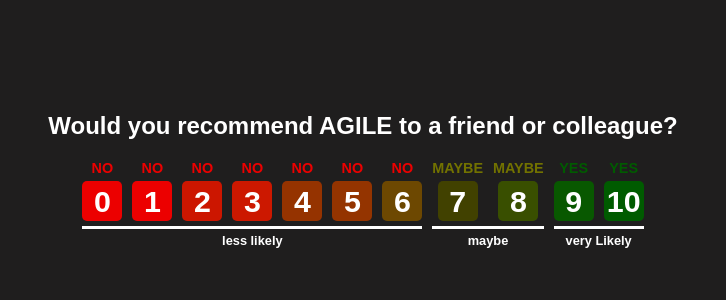
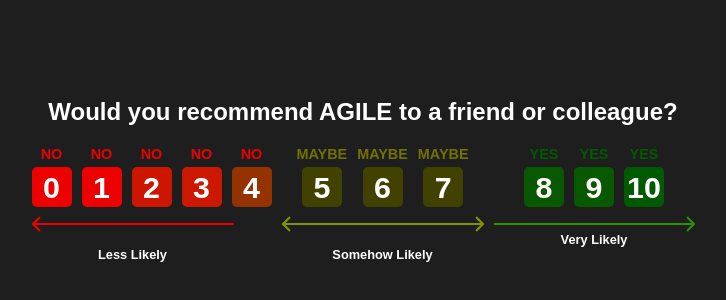
Before and after one commit to enshikuku/HTML-FOR-EMAIL-RATING, a plain HTML site: page index.html in a window 1280 px wide. Shown: the part 228-528 px from the top of the page, without its empty margins (277-1003 px from the left). Drawn offline with Linux system fonts and the light colour scheme.

Commit message:
style: Update arrow images and improve layout in index.html

```diff
--- a/index.html
+++ b/index.html
@@ -35,13 +35,18 @@
             gap: 10px;
         }
 
-        .scale-item-container {
+        .scale-item-container, .arrow {
             display: flex;
             flex-direction: column;
             justify-content: center;
             align-items: center;
             width: fit-content;
         }
+        .arrow img {
+            width: inherit;
+            max-width: 100%;
+        }
+
         .scale-item {
             width: 40px;
             height: 40px;
@@ -72,7 +77,6 @@
             font-size: 0.8em;
             font-weight: bold;
             padding-top: 4px;
-            border-top: 3px solid white;
             margin-top: 5px;
         }
         .scale-item {
@@ -140,34 +144,34 @@
                         <div class="label no-label">NO</div>
                         <a href="#" class="scale-item" style="background-color: #953300;">4</a>
                     </div>
-                    <div class="scale-item-container">
-                        <div class="label no-label">NO</div>
-                        <a href="#" class="scale-item" style="background-color: #943400;">5</a>
-                    </div>
-                    <div class="scale-item-container">
-                        <div class="label no-label">NO</div>
-                        <a href="#" class="scale-item" style="background-color: #6D4801;">6</a>
-                    </div>
                 </div>
-                <div class="arrow-left arrow">less likely</div>
+                <div class="arrow-left arrow"><img src="left-arrow.png" alt=""><br>Less Likely</div>
             </div>
             <div>
                 <div class="scale-container">
                     <div class="scale-item-container">
                         <div class="label maybe-label">MAYBE</div>
-                        <a href="#" class="scale-item" style="background-color: #414100;">7</a>
+                        <a href="#" class="scale-item" style="background-color: #414100;">5</a>
                     </div>
                     <div class="scale-item-container">
                         <div class="label maybe-label">MAYBE</div>
-                        <a href="#" class="scale-item" style="background-color: #394F00;">8</a>
+                        <a href="#" class="scale-item" style="background-color: #414100;">6</a>
                     </div>
+                    <div class="scale-item-container">
+                        <div class="label maybe-label">MAYBE</div>
+                        <a href="#" class="scale-item" style="background-color: #414100;">7</a>
                     </div>
+                </div>
                 <div>
-                    <div class="arrow-middle arrow">maybe</div>
+                    <div class="center-arrow arrow"><img src="center-arrow.png" alt=""><br>Somehow Likely</div>
                 </div>
             </div>
             <div>
                 <div class="scale-container">
+                    <div class="scale-item-container">
+                        <div class="label yes-label">YES</div>
+                        <a href="#" class="scale-item" style="background-color: #085800;">8</a>
+                    </div>
                     <div class="scale-item-container">
                         <div class="label yes-label">YES</div>
                         <a href="#" class="scale-item" style="background-color: #085800;">9</a>
@@ -178,7 +182,7 @@
                     </div>
                 </div>
                 <div>
-                    <div class="arrow-right arrow">very Likely</div>
+                    <div class="arrow-right arrow"><img src="right-arrow.png" alt="">Very Likely</div>
                 </div>
             </div>
         </div>
```
Also changed, not shown: center-arrow.png (added), left-arrow.png (added), right-arrow.png (added).
